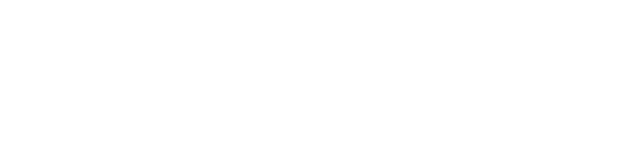
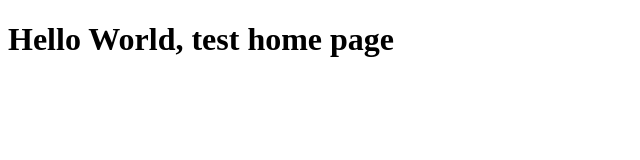
Before and after one commit to SalBoh/Sala_verifica_06_11_23, a plain HTML site: page index.html in a window 1280 px wide. Shown: the whole page, without its empty margins (0-640 px from the left). Drawn offline with Linux system fonts and the light colour scheme.

Commit message:
Modifica della home page

```diff
--- a/index.html
+++ b/index.html
@@ -7,6 +7,6 @@
     <title>Document</title>
 </head>
 <body>
-
+    <h1>Hello World, test home page</h1>
 </body>
 </html>
```
